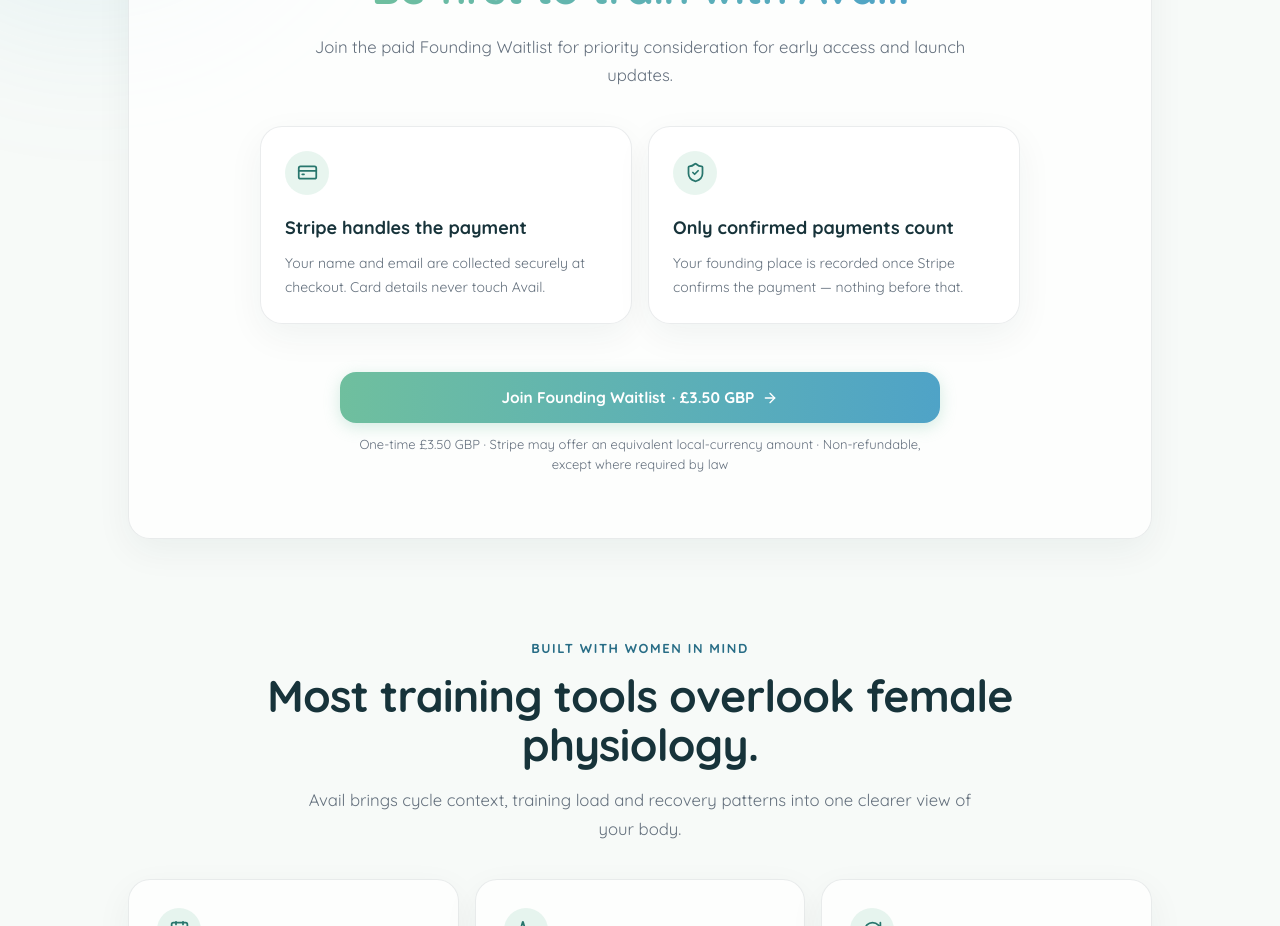
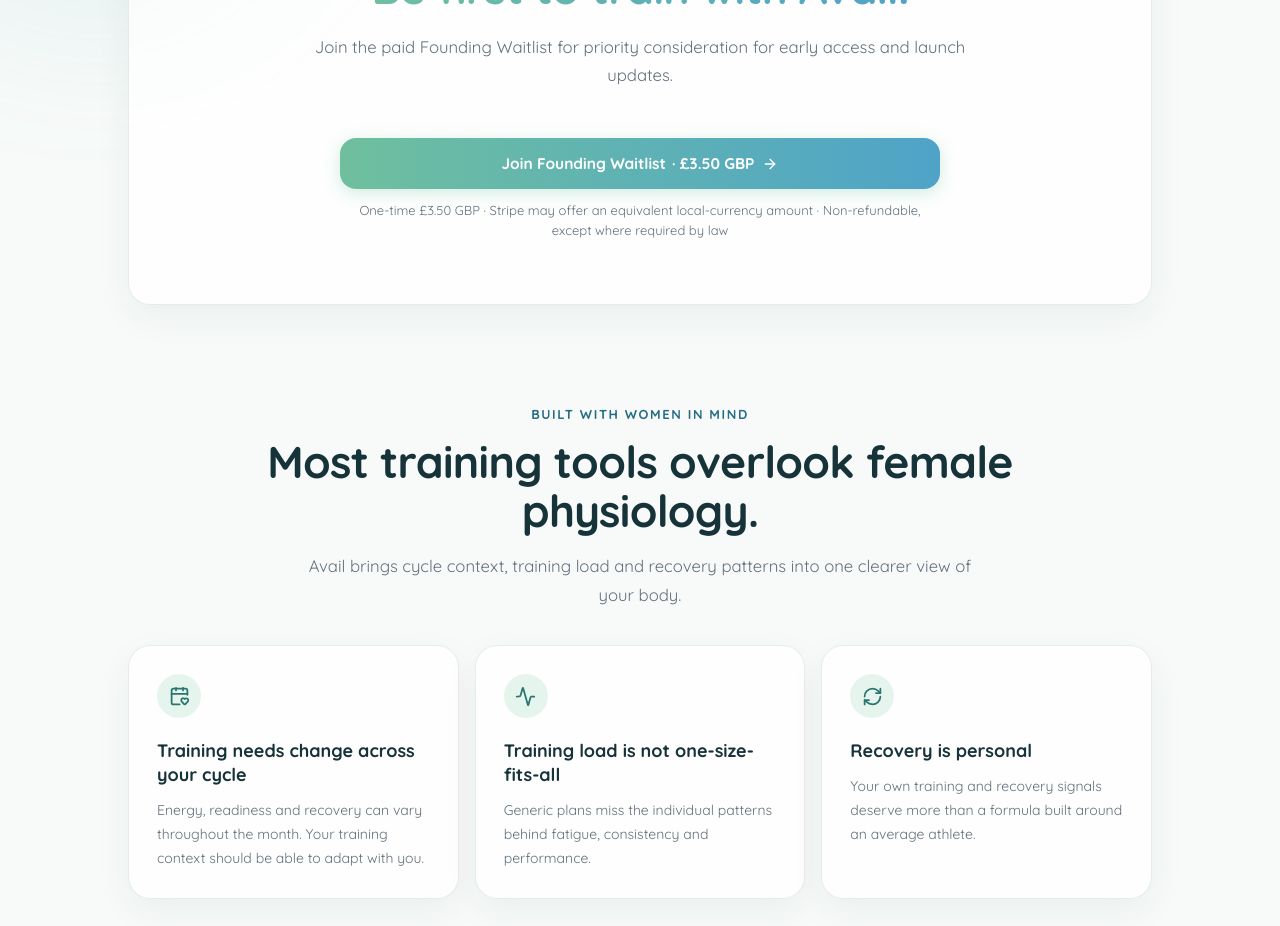
Before and after one commit to AvailHQ/Avail-B2C, a React (Vite) app: page / in a window 1280 px wide. Shown: the part 860-1786 px from the top of the page. Built offline with nearby package versions, Linux system fonts and the light colour scheme; no server answers; a web font is replaced by a local one.

Commit message:
Simplify paid waitlist section

```diff
--- a/src/components/landing/EarlyAccessSection.tsx
+++ b/src/components/landing/EarlyAccessSection.tsx
@@ -1,21 +1,8 @@
 import { useEffect, useState } from 'react';
-import { ArrowRight, CreditCard, ShieldCheck } from 'lucide-react';
+import { ArrowRight } from 'lucide-react';
 import { STRIPE_PAYMENT_LINK } from '../../lib/payments';
 import { getFoundingAthleteCount } from '../../lib/convex';
 import { gradientText, pageShell, primaryButtonClass } from './shared';
-
-const assurances = [
-  {
-    icon: CreditCard,
-    title: 'Stripe handles the payment',
-    body: 'Your name and email are collected securely at checkout. Card details never touch Avail.',
-  },
-  {
-    icon: ShieldCheck,
-    title: 'Only confirmed payments count',
-    body: 'Your founding place is recorded once Stripe confirms the payment — nothing before that.',
-  },
-];
 
 export function EarlyAccessSection() {
   const [foundingCount, setFoundingCount] = useState<number | null>(null);
@@ -50,21 +37,6 @@
             Join the paid Founding Waitlist for priority consideration for early access and launch
             updates.
           </p>
-
-          <div className="fade-up fade-up-delay-2 mx-auto mt-9 grid w-full max-w-[760px] gap-4 text-left tablet:grid-cols-2">
-            {assurances.map(({ icon: Icon, title, body }) => (
-              <article
-                key={title}
-                className="rounded-[22px] border border-[#17333A]/9 bg-white/72 p-6 shadow-[0_12px_36px_rgba(23,51,58,0.055)]"
-              >
-                <span className="flex size-11 items-center justify-center rounded-full bg-[#6FBF9E]/16 text-[#28766D]">
-                  <Icon size={21} aria-hidden="true" />
-                </span>
-                <h3 className="mt-5 text-lg leading-6 font-extrabold text-[#17333A]">{title}</h3>
-                <p className="mt-3 text-sm leading-6 text-[#64707D]">{body}</p>
-              </article>
-            ))}
-          </div>
 
           <div className="fade-up fade-up-delay-3 mx-auto mt-10 w-full max-w-[600px]">
             {foundingCount !== null && (
```
Also changed, not shown: 1 other file (tests, documents, lock files or other folders).
